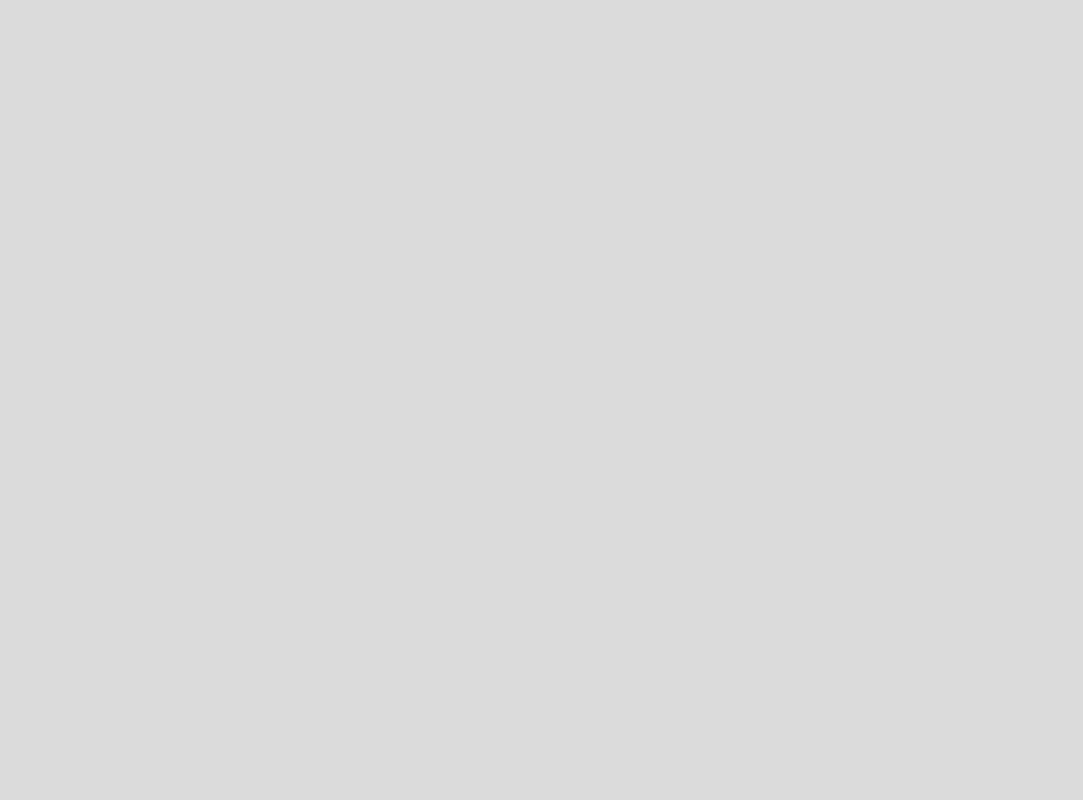
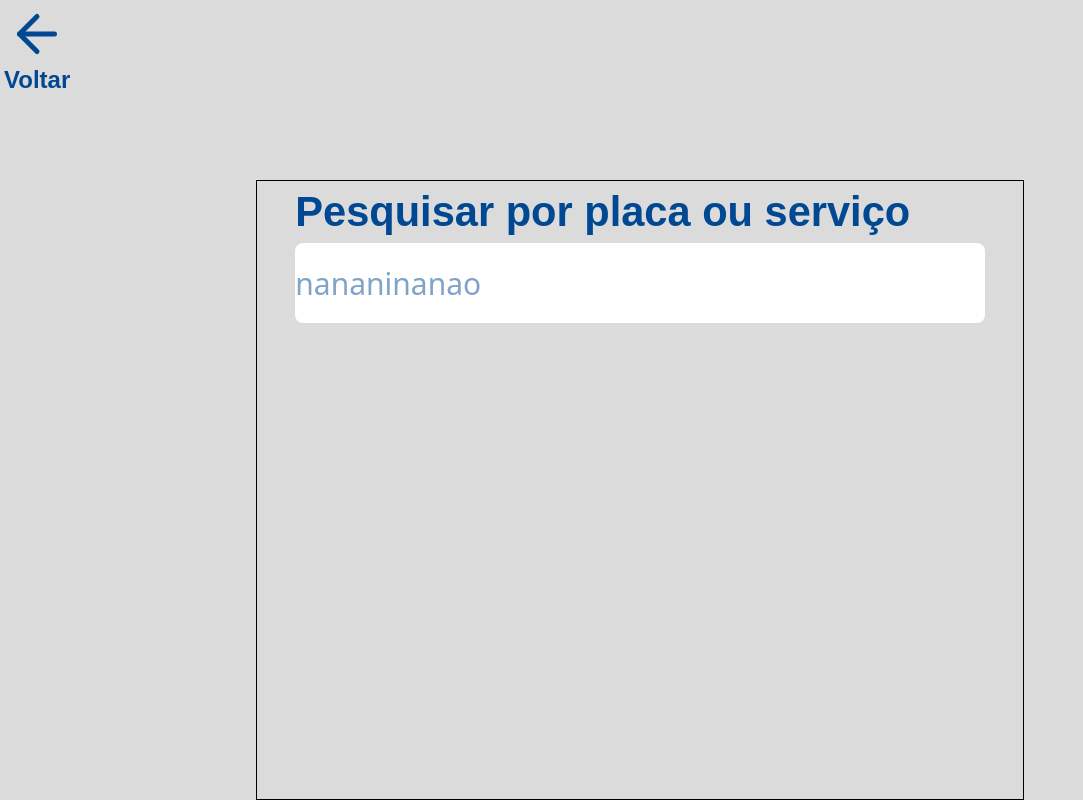
Before and after one commit to DevLetto/giganteDespachante, a React (Vite) app in the folder cliente/: page /pesquisar in a window 1280 px wide. Shown: the whole page, without its empty margins (0-1083 px from the left). Built offline with nearby package versions, Linux system fonts and the light colour scheme.

Commit message:
alterations mades

```diff
--- a/cliente/src/components/CadastroDone.jsx
+++ b/cliente/src/components/CadastroDone.jsx
@@ -1,9 +1,11 @@
-function CadastroDone(){
-    return(
-        <div>
-
+function CadastroDone() {
+  return (
+    <div className="fixed inset-0 bg-black/60 flex items-center justify-center z-10">
+        <div className="pop bg-fundo w-200 h-100 flex justify-center items-center rounded-2xl border shadow-2xl ">
+          <h1 className="text-traco text-4xl ">Cadastro realizado com sucesso!!</h1>
         </div>
-    )
+    </div>
+  );
 }
 
-export default CadastroDone()
+export default CadastroDone;
--- a/cliente/src/components/Header.jsx
+++ b/cliente/src/components/Header.jsx
@@ -1,12 +1,14 @@
 
-function Header({navigate, icon: Icon, color}){
+function Header({navigate, icon: Icon, color, hover, text}){
     return (
         <header className="w-screen h-max">
-            <button type="button" onClick={navigate} className="text-traco hover:bg-traco hover:text-white rounded-lg transition hover:cursor-pointer">
+            <button type="button" onClick={navigate} className={` ${color} hover:bg-traco hover:text-white rounded-lg transition hover:cursor-pointer flex flex-col items-center p-1 text-2xl font-bold font-[Arial]`}>
                 <Icon
                     size ={60}
-                    className = {`${color} hover:bg-traco hover:text-white rounded-lg transition hover:cursor-pointer`}
                 />
+                <p>
+                    {text}
+                </p>
 
             </button>
         </header>
--- a/cliente/src/components/SureConfirmation.jsx
+++ b/cliente/src/components/SureConfirmation.jsx
@@ -2,7 +2,7 @@ import {TriangleAlert} from "lucide-react"
 
 function SureConfirmation({ onYes, onNo }) {
   return (
-    <div className="fixed inset-0 bg-black/60 flex items-center justify-center z-[10]">
+    <div className="fixed inset-0 bg-black/60 flex items-center justify-center z-10">
       <div className="bg-fundo w-lg h-80 p-6 rounded-xl flex flex-col items-center border-2 border-traco gap-7" >
         <TriangleAlert
         size = {100}
@@ -13,14 +13,14 @@ function SureConfirmation({ onYes, onNo }) {
         <div className="flex gap-4">
           <button
             onClick={onYes}
-            className="px-4 py-2 w-50 h-15 bg-red-600 text-white text-4xl rounded-lg border border-black hover:bg-white hover:text-red-600"
+            className="px-4 py-2 w-50 h-15 bg-red-600 text-white text-4xl rounded-lg border border-red-600 hover:bg-white hover:text-red-600"
           >
             Sim
           </button>
 
           <button
             onClick={onNo}
-            className="px-4 py-2 w-50 h-15 text-4xl  bg-white text-traco rounded-lg border border-traco hover:bg-traco hover:text-white"
+            className="px-4 py-2 w-50 h-15 text-4xl  bg-traco text-white rounded-lg border border-traco hover:bg-white hover:text-traco"
           >
             Não
           </button>
--- a/cliente/src/index.css
+++ b/cliente/src/index.css
@@ -1,4 +1,8 @@
 @import "tailwindcss";
+
+*{
+  box-sizing: border-box;
+}
 
 @theme {
   --color-fundo: #dbdbdb;
--- a/cliente/src/pages/Cadastros/Cadastrar.jsx
+++ b/cliente/src/pages/Cadastros/Cadastrar.jsx
@@ -1,17 +1,17 @@
-import { ArrowLeft, Bold } from "lucide-react";
 import { useNavigate } from "react-router-dom";
 import { useState } from "react";
-import BackButton from '../../components/BackBtn'
 import CadastroCliente from "./CadastroCliente";
 import CadastroVendedor from "./cadastroVendedor";
 import { useEffect } from "react";
-import Header from "../../components/Header";
+import CadastroDone from "../../components/CadastroDone";
 
 function Cadastrar() {
 
   const [step, setStep] = useState(1)
+  const [cadasDone, setCadasDone] = useState(false)
 
   const navigate = useNavigate();
+
   // States do cliente
   const [nome, setNome] = useState("");
   const [cpf_cnpj, setCpf] = useState("");
@@ -69,11 +69,13 @@ const isFormValid = nomeVendedor && cpf_cnpjVendedor && emailVendedor && enderec
 
       if (response.ok) {
         console.log("Cadastro realizado");
+        console.log("Saindo...")
+        setCadasDone(true)
 
 
         setTimeout(() => {
-          console.log("Saindo...")
           navigate('/menu')
+
 
 
         }, 2000);
@@ -145,6 +147,8 @@ const isFormValid = nomeVendedor && cpf_cnpjVendedor && emailVendedor && enderec
           />
         )}
 
+        {cadasDone && <CadastroDone/>}
+
 
 
 
--- a/cliente/src/pages/Cadastros/CadastroCliente.jsx
+++ b/cliente/src/pages/Cadastros/CadastroCliente.jsx
@@ -5,7 +5,6 @@ import { useState } from "react";
 import { X } from "lucide-react";
 import SureConfirmation from "../../components/SureConfirmation";
 import { ArrowLeft, Bold } from "lucide-react";
-
 
 function CadastroCliente({
   nome,
@@ -31,8 +30,7 @@ function CadastroCliente({
   handleSubmit,
   onPrev,
 }) {
-
-  const navigate = useNavigate()
+  const navigate = useNavigate();
   const servicos = ServicoData;
 
   const handleServicoChange = (e) => {
@@ -68,7 +66,12 @@ function CadastroCliente({
 
   return (
     <div className="w-screen h-screen bg-fundo flex  items-center flex-col  ">
-      <Header navigate={() => setShowConfirm(true)} icon={X} color={"text-red-500"} />
+      <Header
+        navigate={() => setShowConfirm(true)}
+        icon={X}
+        color={"text-red-500"}
+        text={"Cancelar"}
+      />
 
       {showConfirm && (
         <SureConfirmation
@@ -77,8 +80,16 @@ function CadastroCliente({
         />
       )}
       <div className="w-[70%] h-[80%] justify-between flex flex-col  relative">
-        <button type="button" onClick={onPrev} className="absolute top-70 left-[-18em] text-traco hover:bg-traco hover:text-white rounded-lg">
-            <ArrowLeft size={60} className="text-traco hover:bg-traco hover:text-white rounded-lg"/>
+        <button
+          type="button"
+          onClick={onPrev}
+          className="absolute top-70 left-[-18em] text-traco hover:bg-traco hover:text-white rounded-lg p-1"
+        >
+          <ArrowLeft
+            size={60}
+            className="text-traco hover:bg-traco hover:text-white rounded-lg"
+          />
+          <p className="text-2xl font-bold font-[Arial]">Voltar</p>
         </button>
         <main className="flex justify-between   ">
           <div>
--- a/cliente/src/pages/Cadastros/CadastroVendedor.jsx
+++ b/cliente/src/pages/Cadastros/CadastroVendedor.jsx
@@ -39,6 +39,7 @@ function CadastroVendedor({
         navigate={handleBack}
         icon={X}
         color={"text-red-500"}
+        text={"Cancelar"}
       />
 
       {showConfirm && (
--- a/cliente/src/pages/Menu.jsx
+++ b/cliente/src/pages/Menu.jsx
@@ -1,6 +1,9 @@
-import {User} from "lucide-react"
+import {Clock, User, UserRoundPlus} from "lucide-react"
 import Logo from '../assets/LogoGiganteDespachante.png'
 import { useNavigate } from 'react-router-dom';
+import { useEffect } from "react";
+
+
 
 
 
@@ -16,33 +19,41 @@ function Menu(){
     navigate('/pesquisar')
     }
 
+    useEffect(() => {
+        document.body.style.overflow = "hidden"; // desativa scroll na página
+
+        return () => {
+          document.body.style.overflow = "auto"; // volta ao normal ao sair do componente
+        };
+      }, []);
+
     return(
         <div className='w-screen h-screen bg-fundo flex gap-70 items-center flex-col  '>
             <header className="  w-screen flex flex-row justify-between">
                 <img src={Logo} alt="Logo Gigante Despachante" className=" w-2xs" />
-               <button className=" text-traco hover:text-white hover:bg-traco transition rounded-bl-lg rounded-tl-lg hover:cursor-pointer" >
+               <button className=" text-traco hover:text-white hover:bg-traco transition rounded-bl-lg rounded-tl-lg hover:cursor-pointer flex flex-col items-center p-2" >
                    <User   size={60}/>
+                   <p className=" text-2xl font-bold font-[Arial]">Perfil</p>
                </button>
             </header>
-            <main className="w-[500px] h-[350px] border-2 border-traco flex flex-col items-center justify-around  rounded-lg shadow-2xl">
+            <main className="w-[500px] h-[350px] bg-fundo flex flex-col items-center justify-around  border-3 border-traco shadow-2xl rounded-lg ">
 
                 <button onClick={() => navigate('/cadastrar')}
 
-                className="w-[90%] h-[60px] bg-white rounded-lg text-2xl text-traco hover:bg-traco hover:text-white transition hover:cursor-pointer">
-                    Cadastrar Cliente
+                className="w-[90%] h-25 bg-traco rounded-lg text-3xl text-white hover:bg-white hover:text-traco font-bold font-[Arial]  transition hover:cursor-pointer flex items-center pl-5 gap-8" >
+                    <UserRoundPlus size={60} className=""/> Iniciar Cadastro
 
                 </button>
 
 
                 <button onClick={() => navigate('/pesquisar')}
-                 className="w-[90%] h-[60px] bg-white rounded-lg text-2xl text-traco hover:bg-traco hover:text-white transition hover:cursor-pointer">
-                    Pesquisar Serviço
+                 className="w-[90%] h-25 bg-traco rounded-lg text-3xl text-white hover:bg-white hover:text-traco font-bold font-[Arial]  transition hover:cursor-pointer flex items-center pl-5 gap-8">
+                    <Clock size={60} className=""/> Histórico de Serviços
                 </button>
 
             </main>
           </div>
     )
-
 }
 
 export default Menu;
--- a/cliente/src/pages/Pesquisar.jsx
+++ b/cliente/src/pages/Pesquisar.jsx
@@ -1,7 +1,26 @@
+import Header from "../components/Header";
+import { ArrowLeft } from "lucide-react";
+import { useNavigate } from "react-router-dom";
+
 function Pesquisar(){
 
+    const navigate = useNavigate()
+
     return(
-        <div className='w-screen h-screen bg-fundo flex gap-70 items-center flex-col  '>
+        <div className='w-screen h-screen bg-fundo flex gap-20 items-center flex-col  '>
+            <Header
+                navigate={() => navigate("/menu")}
+                icon={ArrowLeft}
+                color={"text-traco"}
+                hover ={"text-white"}
+                text={"Voltar"}
+            />
+            <main className="w-3xl h-180 border flex flex-col items-center">
+                <div className="flex flex-col w-[90%]">
+                    <label for="pesquisar" className="text-[2.6rem] text-traco font-bold font-[Arial]">Pesquisar por placa ou serviço</label>
+                    <input type="text" name="pesquisar" placeholder="nananinanao" className="w-full h-20 text-traco text-3xl  bg-white rounded-lg" />
+                </div>
+            </main>
 
         </div>
     )
```
Also changed, not shown: 1 other file (tests, documents, lock files or other folders).
